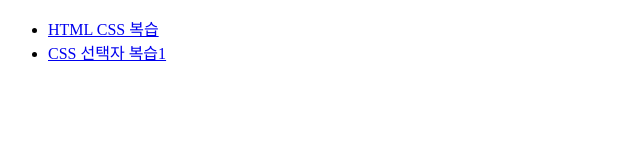
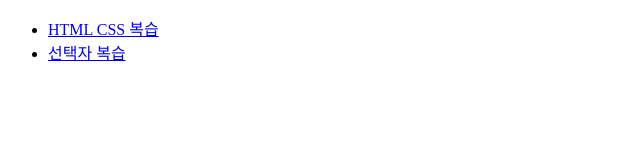
Before and after one commit to kingboseong/k6_fe, a plain HTML site: page index.html in a window 1280 px wide. Shown: the full height of the page, 0-640 px from the left. Drawn offline with Linux system fonts and the light colour scheme.

Commit message:
css vs 연습

```diff
--- a/index.html
+++ b/index.html
@@ -11,7 +11,7 @@
     <ul>
         <!-- a 태그는 반드시 href속성을 가짐 -->
         <li><a href="/01/01.html">HTML CSS 복습</a></li>
-        <li><a href="/02/02.html">CSS 선택자 복습1</a></li>
+        <li><a href="/02/02.html">선택자 복습</a></li>
     </ul>
 </body>
 
```
